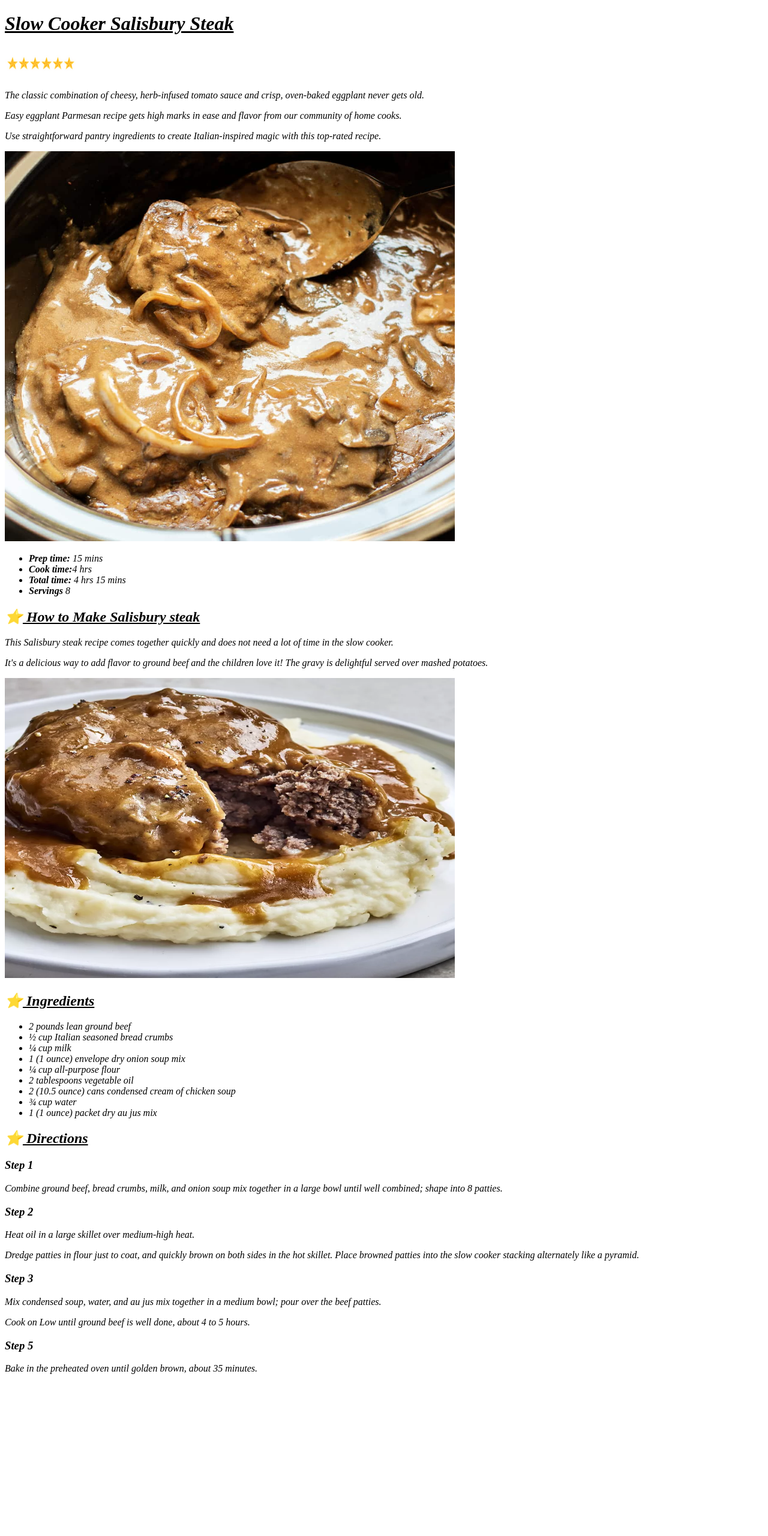
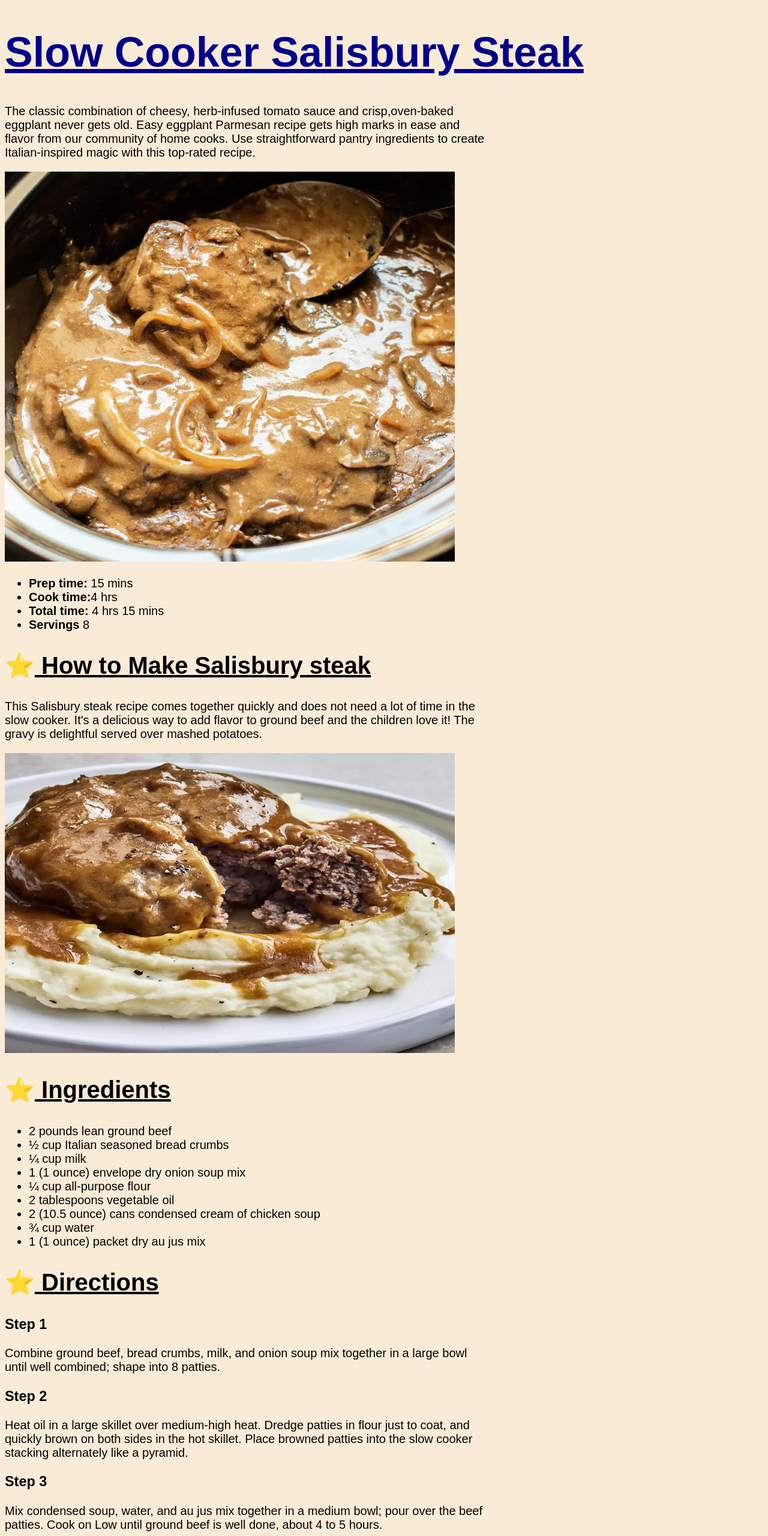
Before and after one commit to aelzieny/odin-recipes, a plain HTML site: page recipes/slowcookersalisburysteak.html in a window 1280 px wide. Shown: the top 2560 px of the page at 60% size. Before the commit the page ends 2306 px from the top, so only its background shows below. Drawn offline with Linux system fonts and the light colour scheme.

Commit message:
Adding some styles with css

```diff
--- a/recipes/slowcookersalisburysteak.html
+++ b/recipes/slowcookersalisburysteak.html
@@ -3,19 +3,17 @@
 <head>
     <meta charset="UTF-8">
     <title>Slow Cooker Salisbury Steak</title>
+    <link rel="stylesheet" href="../styles.css"
 </head>
 <body>
-    <h1><ins><em>
-        Slow Cooker Salisbury Steak
-        <em></em></ins></h1>
-
-        <p><img src="img/fivestars.png" width="120" height="50" frameBorder="0"></p>
-
-        <p>The classic combination of cheesy, herb-infused tomato sauce and crisp,
-    oven-baked eggplant never gets old.</p>
-    <p>Easy eggplant Parmesan recipe gets high marks in
-        ease and flavor from our community of home cooks. </p>
-        <P>Use straightforward pantry ingredients to create Italian-inspired magic with this top-rated recipe.</p>
+    <h1><ins>Slow Cooker Salisbury Steak</ins></h1>
+     <div>
+        <p>The classic combination of cheesy, herb-infused
+        tomato sauce and crisp,oven-baked eggplant never gets old.
+        Easy eggplant Parmesan recipe gets high marks in
+        ease and flavor from our community of home cooks.
+        Use straightforward pantry ingredients to create
+        Italian-inspired magic with this top-rated recipe.</p>
 
         <img src="img/salsburysteak.jpg" width="750" height="650">
 
@@ -28,8 +26,8 @@
 <h2>⭐<ins> How to Make Salisbury steak</ins></h2>
 
  <p>This Salisbury steak recipe comes together
-    quickly and does not need a lot of time in the slow cooker. </p>
- <p>It's a delicious way to add flavor to ground beef and the children love it!
+    quickly and does not need a lot of time in the slow cooker.
+    It's a delicious way to add flavor to ground beef and the children love it!
     The gravy is delightful served over mashed potatoes.</p>
 
 <p><img src="img/2.webp" width="750" height="500"></p>
@@ -56,19 +54,19 @@
 
  <h3>Step 2</h3>
 
-    <p>Heat oil in a large skillet over medium-high heat.</p>
-    <p>Dredge patties in flour just to coat, and quickly brown on both sides in the hot skillet.
+    <p>Heat oil in a large skillet over medium-high heat.
+        Dredge patties in flour just to coat, and quickly brown on both sides in the hot skillet.
         Place browned patties into the slow cooker stacking alternately like a pyramid.</p>
 
  <h3>Step 3</h3>
 
-    <p>Mix condensed soup, water, and au jus mix together in a medium bowl; pour over the beef patties.</p>
-    <p>Cook on Low until ground beef is well done, about 4 to 5 hours.</p>
+    <p>Mix condensed soup, water, and au jus mix together in a medium bowl; pour over the beef patties.
+    Cook on Low until ground beef is well done, about 4 to 5 hours.</p>
 
 
  <h3>Step 5</h3>
 
     <p> Bake in the preheated oven until golden brown, about 35 minutes.</p>
-
+     </div>
 </body>
 </html>
--- /dev/null
+++ b/styles.css
@@ -0,0 +1,25 @@
+body {
+background-color:antiquewhite;
+color: rgb(0, 0, 0);
+font-family: sans-serif;
+font-size: 20px;
+}
+h1{
+    font-size: 70px;
+    color: darkblue;
+    font-family:sans-serif
+}
+h2 {
+    font-size: 40px;
+    color: black;
+    font-family:sans-serif
+}
+
+div{
+    width: 800px;
+}
+
+span{
+    font-weight: bold;
+    color: darkblue;
+}
```
Also changed, not shown: index.html (+10 -7 lines), recipes/EggplantParmesan.html (+23 -20 lines), recipes/jessicaredbeansandrice.html (+15 -16 lines).
